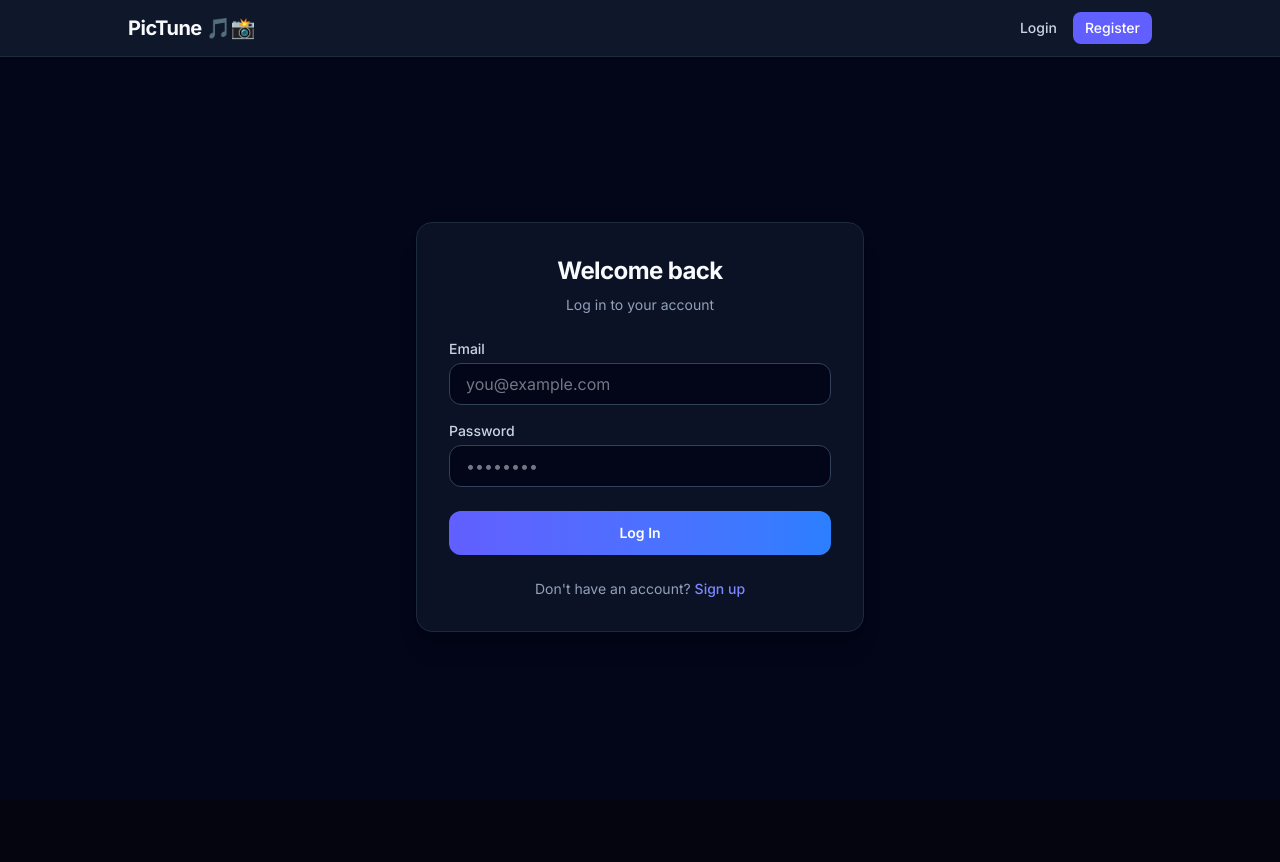
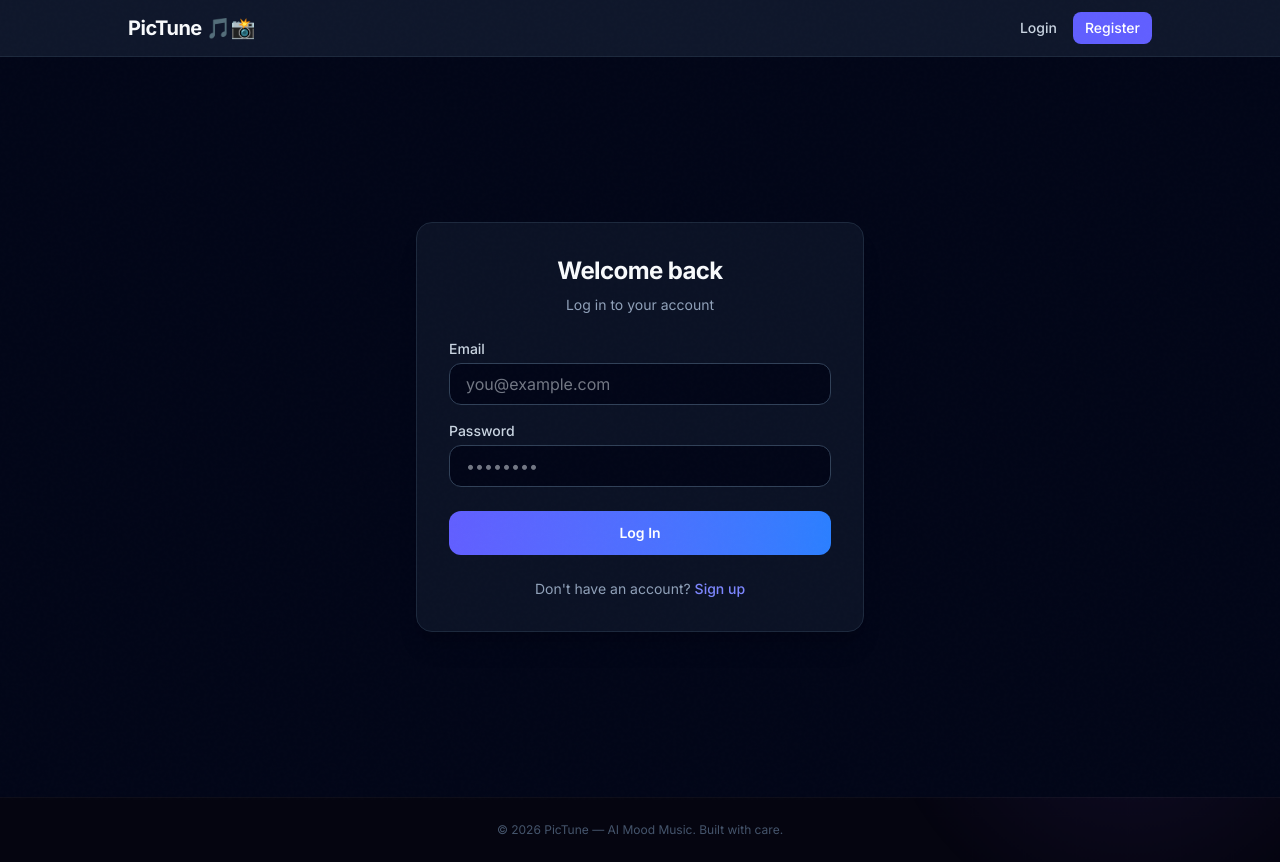
Before and after one commit to Shriii19/pictune_frontend, a React (Vite) app: page /login in a window 1280 px wide. Before the commit the page ends 800 px from the top, so only its background shows below. Built offline with nearby package versions, Linux system fonts and the light colour scheme.

Commit message:
style: enhance App component with animated background orbs and footer, improve layout structure

```diff
--- a/src/App.jsx
+++ b/src/App.jsx
@@ -6,14 +6,23 @@ import Dashboard from "./pages/Dashboard";
 import History from "./pages/History";
 import ProtectedRoute from "./components/ProtectedRoute";
 import { useAuth } from "./hooks/useAuth";
+import "./App.css";
 
 function App() {
   const { isAuthenticated } = useAuth();
 
   return (
     <Router>
-      <div className="min-h-screen bg-slate-950 text-slate-50 font-sans">
+      <div className="noise-overlay min-h-screen bg-[#050510] text-slate-200 font-sans relative overflow-x-hidden">
+        {/* Animated Background Orbs */}
+        <div className="bg-orb bg-orb-1" />
+        <div className="bg-orb bg-orb-2" />
+        <div className="bg-orb bg-orb-3" />
+
+        {/* App Content */}
+        <div className="relative z-10 flex flex-col min-h-screen">
           <Navbar />
+          <main className="flex-1">
             <Routes>
               <Route
                 path="/"
@@ -51,6 +60,15 @@ function App() {
               />
               <Route path="*" element={<Navigate to="/" replace />} />
             </Routes>
+          </main>
+
+          {/* Footer */}
+          <footer className="relative z-10 border-t border-white/4 py-6 text-center">
+            <p className="text-xs text-slate-600">
+              &copy; {new Date().getFullYear()} PicTune &mdash; AI Mood Music. Built with care.
+            </p>
+          </footer>
+        </div>
       </div>
     </Router>
   );
```
Lines whose indentation alone changed are shown as unchanged.
